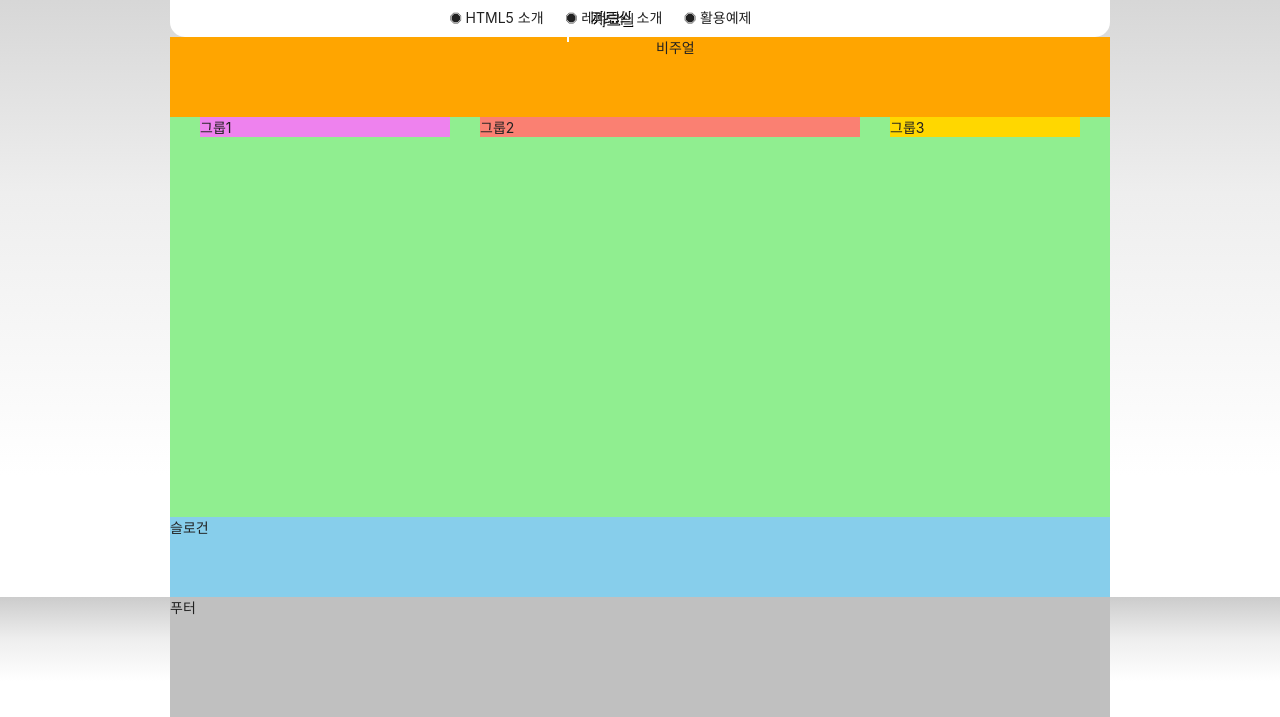
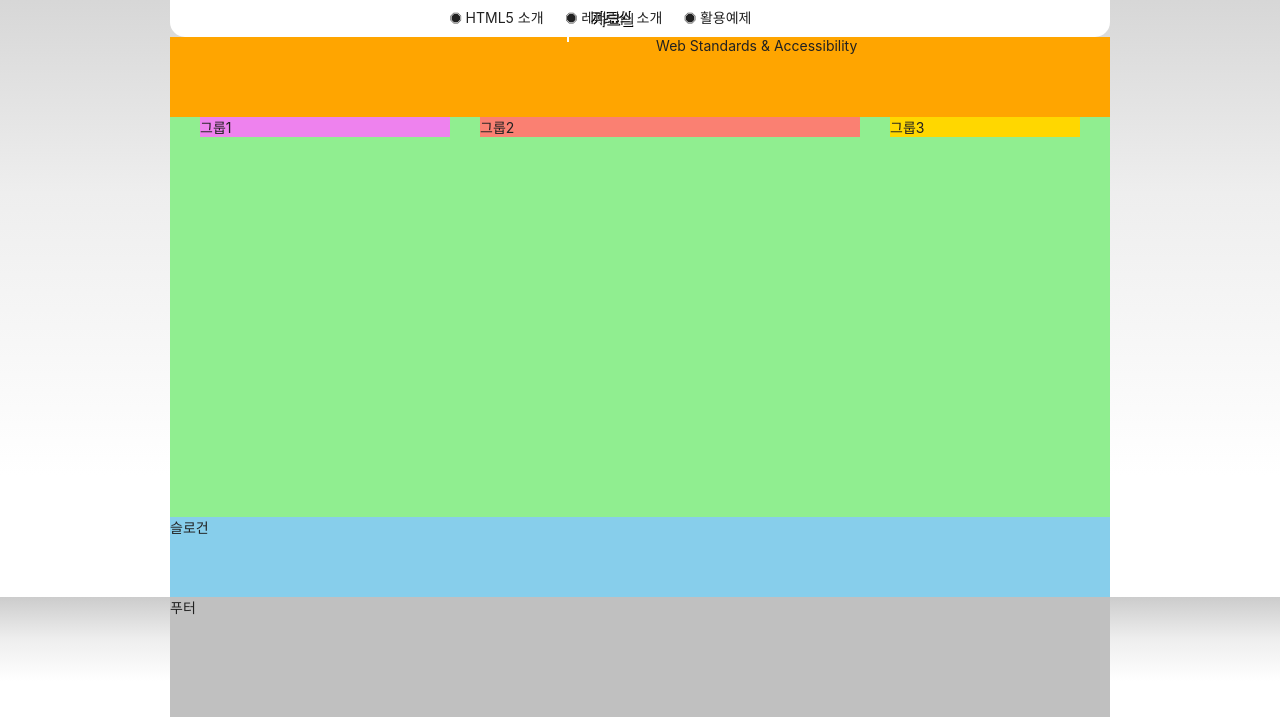
Before and after one commit to rlawlsdn263/HTML5, a plain HTML site: page index.html in a window 1280 px wide. Shown: the part 90-807 px from the top of the page. Drawn offline with Linux system fonts and the light colour scheme; a web font is replaced by a local one.

Commit message:
비주얼 텍스트 콘텐츠 마크업

```diff
--- a/index.html
+++ b/index.html
@@ -8,8 +8,8 @@
   <link rel="stylesheet" as="style" crossorigin href="https://cdn.jsdelivr.net/gh/orioncactus/pretendard@v1.3.6/dist/web/static/pretendard.css" />
   <link rel="stylesheet" href="./styles/style.css" />
   <!-- <script defer src="./js/main.js"></script> -->
-  <script src="./js/jquery.min.js"></script>
-  <script src="./js/menu-tab.js"></script>
+  <!-- <script src="./js/jquery.min.js"></script> -->
+  <!-- <script src="./js/menu-tab.js"></script> -->
 
 </head>
 <body>
@@ -131,7 +131,11 @@
       </ul>
     </nav>
   </header>
-  <div class="visual">비주얼</div>
+  <div class="visual">
+    <div class="visual-text">
+      Web Standards &amp; Accessibility
+    </div>
+  </div>
   <main class="main">
     <div class="group group1">그룹1</div>
     <div class="group group2">그룹2</div>
```
